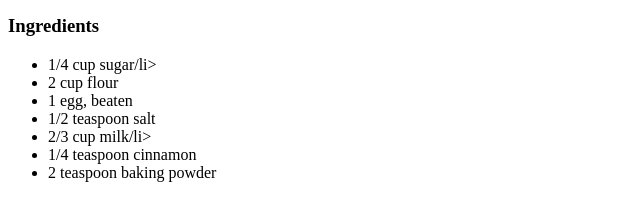
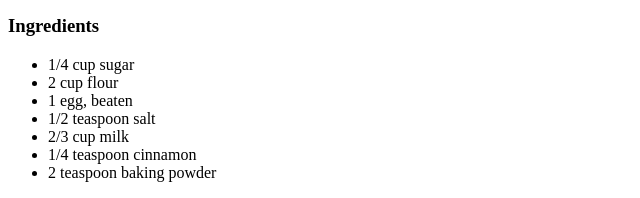
Before and after one commit to captcheese/odin-recipes, a plain HTML site: page recipes/doughnuts.html in a window 1280 px wide. Shown: the part 472-670 px from the top of the page, 0-640 px from the left. Drawn offline with Linux system fonts and the light colour scheme.

Commit message:
Corrections to li tags in doughnuts.html

```diff
--- a/recipes/doughnuts.html
+++ b/recipes/doughnuts.html
@@ -18,11 +18,11 @@
     </p>
     <h3>Ingredients</h3>
     <ul>
-      <li>1/4 cup sugar/li>
+      <li>1/4 cup sugar</li>
       <li>2 cup flour</li>
       <li>1 egg, beaten</li>
       <li>1/2 teaspoon salt</li>
-      <li>2/3 cup milk/li>
+      <li>2/3 cup milk</li>
       <li>1/4 teaspoon cinnamon</li>
       <li>2 teaspoon baking powder</li>
     </ul>
```
